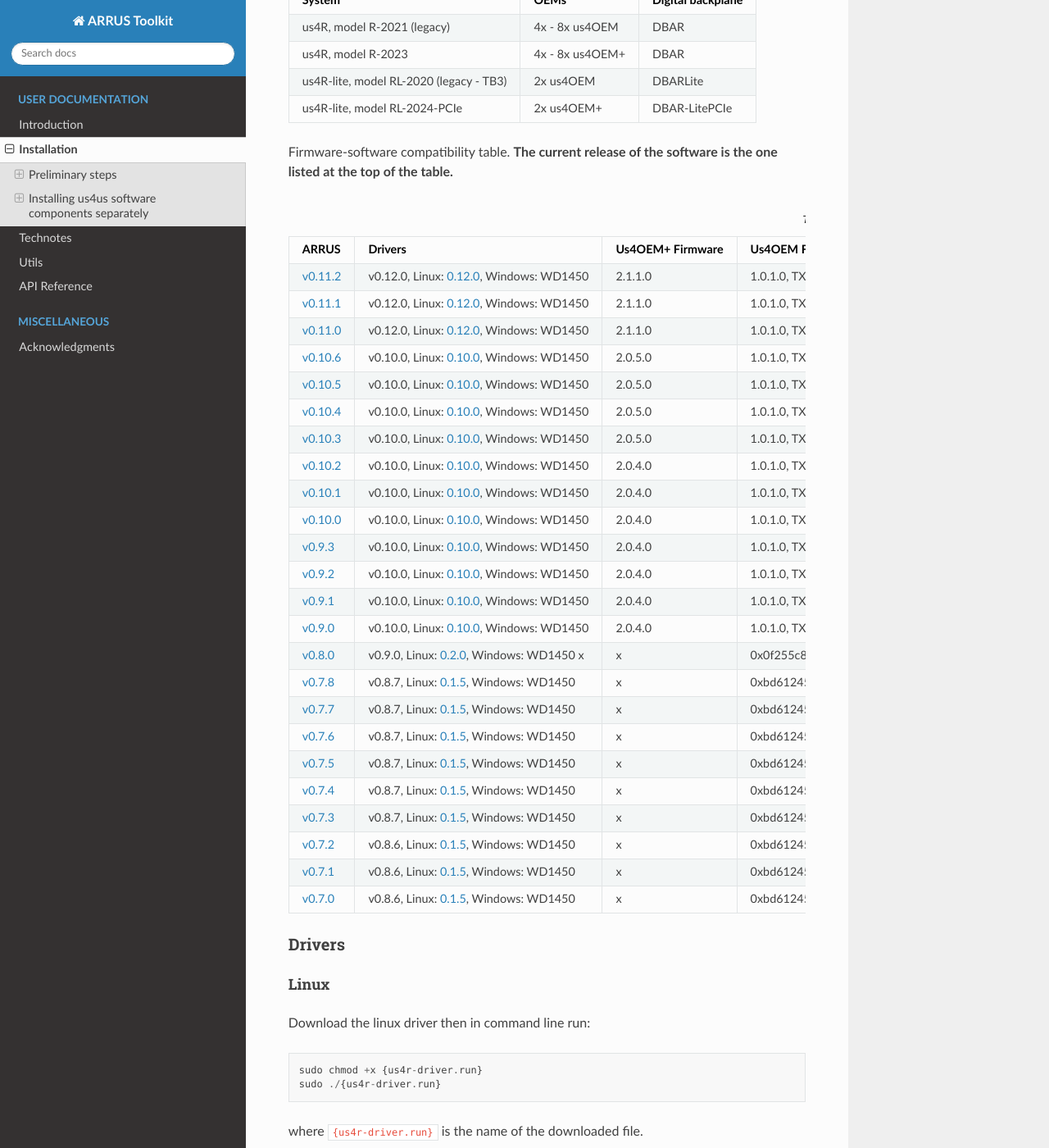
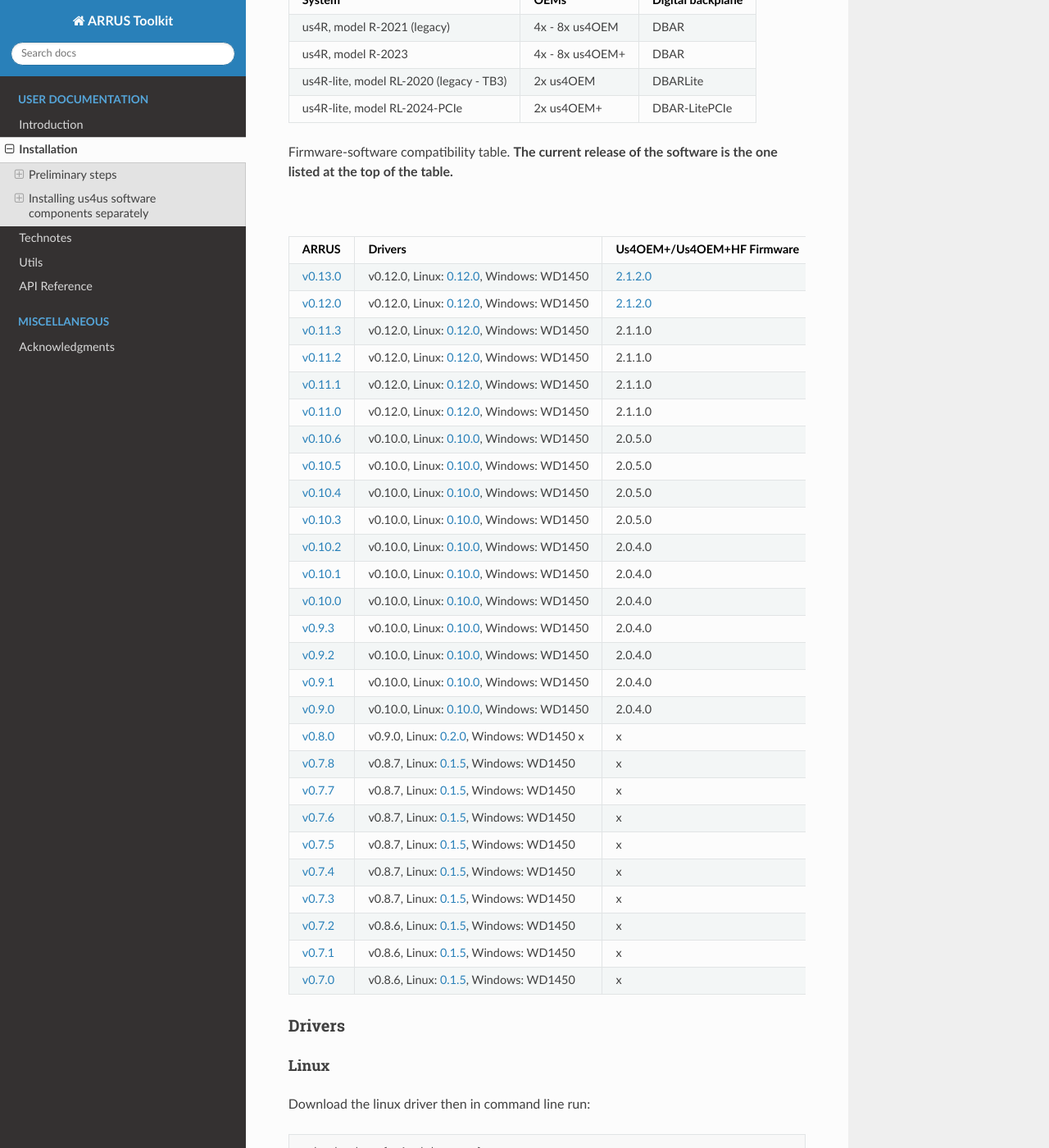
Before and after one commit to us4useu/arrus-toolkit, a Sphinx documentation site: the page built from docs/content/installation/index.rst, in a window 1280 px wide and 1400 px high, scrolled down 4522 px. Shown: the whole window at 82% size. Built offline with Sphinx 7.4.7 and the Read the Docs theme 3.1.0, drawn with Linux system fonts in a browser that asks for light colours.

```diff
--- a/docs/content/installation/index.rst
+++ b/docs/content/installation/index.rst
@@ -165,12 +165,36 @@ Firmware-software compatibility table. **The current release of the software is
 
    * - ARRUS
      - Drivers
-     - Us4OEM+ Firmware
+     - Us4OEM+/Us4OEM+HF Firmware
      - Us4OEM Firmware
      - DBAR-Lite Firmware
      - DBAR-Lite-PCIe Firmware
      - DBAR Firmware
      - CUDA
+   * - `v0.13.0 <https://github.com/us4useu/arrus/releases/tag/v0.13.0>`__
+     - v0.12.0, Linux: `0.12.0 <https://github.com/us4useu/us4r-drivers/releases/download/v0.12.0/us4r-lkm-v0.12.0.run>`__, Windows: WD1450
+     - `2.1.2.0 <https://github.com/us4useu/us4r-drivers/releases/tag/v0.13.0>`__
+     - 1.0.1.0, TX: a
+     - 0x243a5479
+     - 1.0.x-1.2.0
+     - 0x705c9732/0xc34eafc3/0xa0ef96f2
+     - 10.1-12.2
+   * - `v0.12.0 <https://github.com/us4useu/arrus/releases/tag/v0.12.0>`__
+     - v0.12.0, Linux: `0.12.0 <https://github.com/us4useu/us4r-drivers/releases/download/v0.12.0/us4r-lkm-v0.12.0.run>`__, Windows: WD1450
+     - `2.1.2.0 <https://github.com/us4useu/us4r-drivers/releases/tag/v0.13.0>`__
+     - 1.0.1.0, TX: a
+     - 0x243a5479
+     - 1.0.x-1.2.0
+     - 0x705c9732/0xc34eafc3/0xa0ef96f2
+     - 10.1-12.2
+   * - `v0.11.3 <https://github.com/us4useu/arrus/releases/tag/v0.11.3>`__
+     - v0.12.0, Linux: `0.12.0 <https://github.com/us4useu/us4r-drivers/releases/download/v0.12.0/us4r-lkm-v0.12.0.run>`__, Windows: WD1450
+     - 2.1.1.0
+     - 1.0.1.0, TX: a
+     - 0x243a5479
+     - 1.0.x-1.2.0
+     - 0x705c9732/0xc34eafc3/0xa0ef96f2
+     - 10.1-12.2
    * - `v0.11.2 <https://github.com/us4useu/arrus/releases/tag/v0.11.2>`__
      - v0.12.0, Linux: `0.12.0 <https://github.com/us4useu/us4r-drivers/releases/download/v0.12.0/us4r-lkm-v0.12.0.run>`__, Windows: WD1450
      - 2.1.1.0
```
